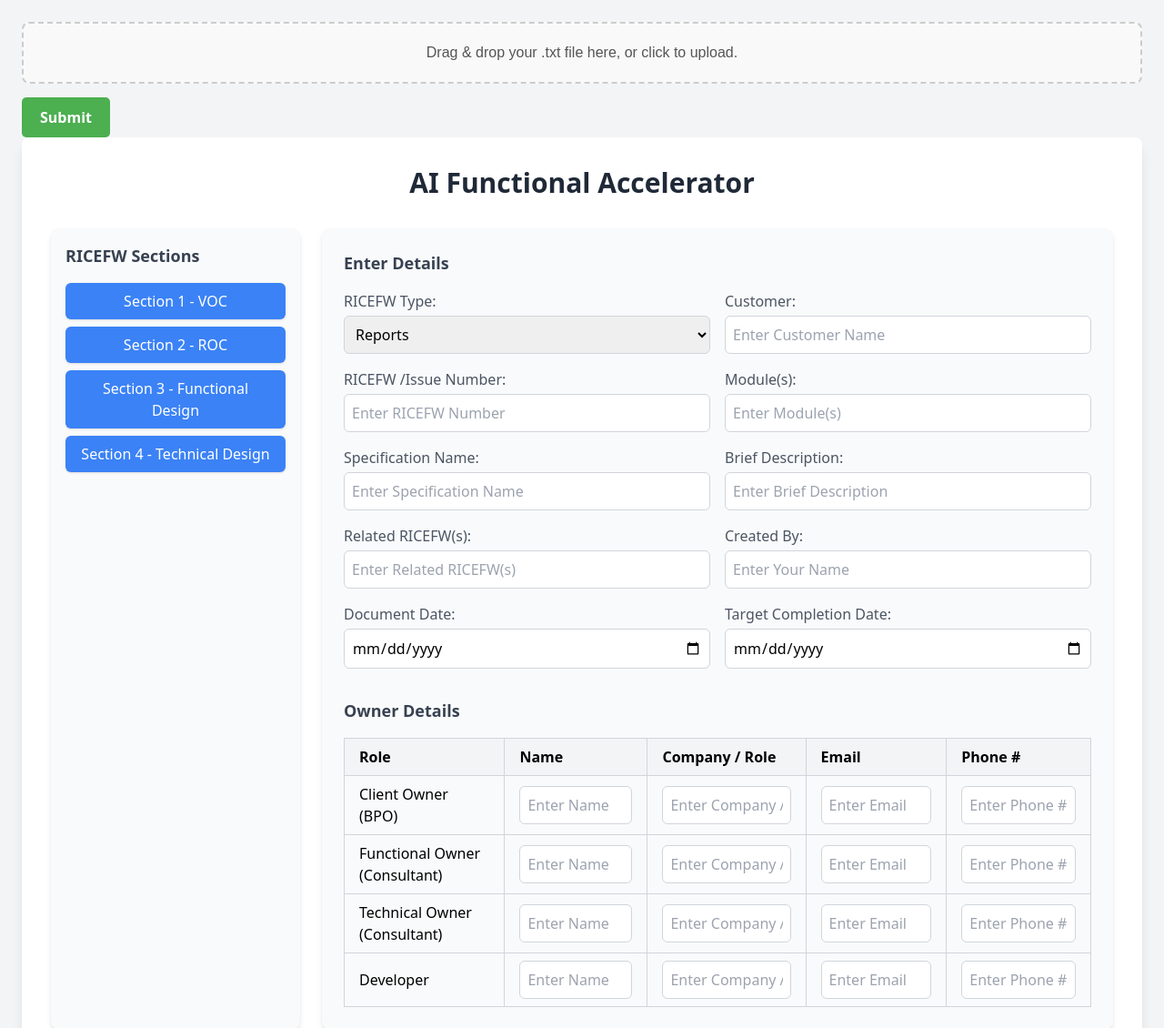
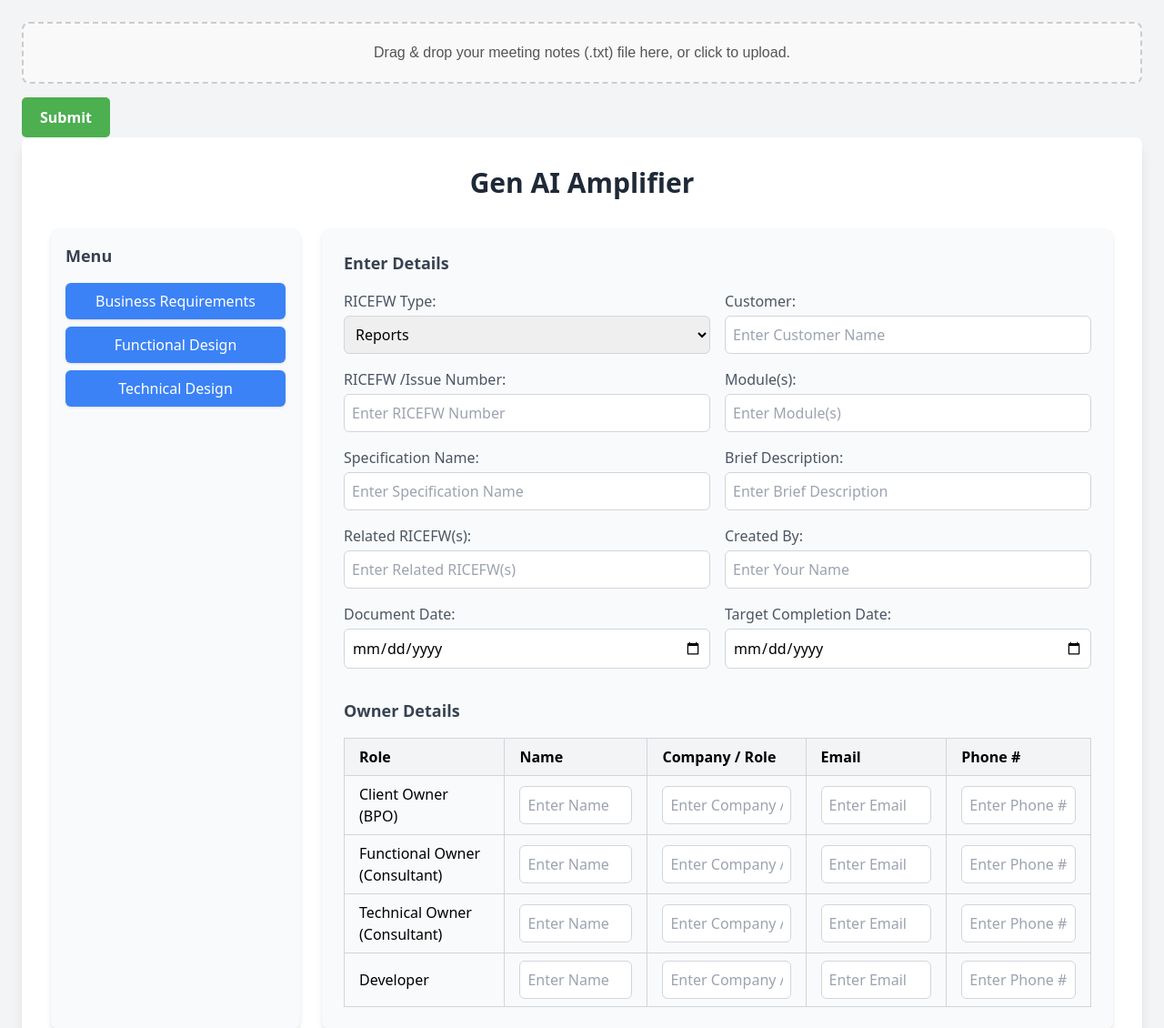
Before and after one commit to naveensomalapuri/GenAIAmplifier_v1.0.0, a FastAPI app: page / in a window 1280 px wide. Shown: the top 1130 px of the page at 91% size. Run offline with FastAPI, Linux system fonts and the light colour scheme; some libraries are stand-ins or nearby versions.

Commit message:
Update app.html
changes sections 1 & 2 as one which is business requirment and change app name and replace ricefw as menu

```diff
--- a/templates/app.html
+++ b/templates/app.html
@@ -53,7 +53,7 @@
 
     <!-- Drag and Drop Zone -->
     <div id="drop-zone" class="drop-zone">
-        <p>Drag & drop your .txt file here, or click to upload.</p>
+        <p>Drag & drop your meeting notes (.txt) file here, or click to upload.</p>
         <input id="file-input" type="file" class="hidden" accept=".txt" />
     </div>
 
@@ -62,23 +62,23 @@
     <form action="section1.html" method="get">
         <div class="max-w-7xl mx-auto bg-white shadow-lg rounded-lg p-8">
 	                <!-- Title -->
-            <h1 class="text-3xl font-bold text-center mb-8 text-gray-800">AI Functional Accelerator</h1>
+            <h1 class="text-3xl font-bold text-center mb-8 text-gray-800">Gen AI Amplifier</h1>
             <div class="grid grid-cols-12 gap-6">
                 <!-- RICEFW Sections -->
                 <div class="col-span-3 bg-gray-50 p-4 rounded-lg shadow-md">
-                    <h2 class="text-lg font-semibold mb-4 text-gray-700">RICEFW Sections</h2>
+                    <h2 class="text-lg font-semibold mb-4 text-gray-700">Menu</h2>
                     <div class="flex flex-col space-y-2">
-                        <button onclick="navigateTo('section1.html')" class="bg-blue-500 hover:bg-blue-600 text-white px-4 py-2 rounded-md shadow transition">
+<!--                         <button onclick="navigateTo('section1.html')" class="bg-blue-500 hover:bg-blue-600 text-white px-4 py-2 rounded-md shadow transition">
                             Section 1 - VOC
-                        </button>
+                        </button> -->
                         <button onclick="navigateTo('section2.html')" class="bg-blue-500 hover:bg-blue-600 text-white px-4 py-2 rounded-md shadow transition">
-                            Section 2 - ROC
+                            Business Requirements
                         </button>
                         <button onclick="navigateTo('section3.html')" class="bg-blue-500 hover:bg-blue-600 text-white px-4 py-2 rounded-md shadow transition">
-                            Section 3 - Functional Design
+                            Functional Design
                         </button>
                         <button onclick="navigateTo('section4.html')" class="bg-blue-500 hover:bg-blue-600 text-white px-4 py-2 rounded-md shadow transition">
-                            Section 4 - Technical Design
+                            Technical Design
                         </button>
                     </div>
                 </div>
```
